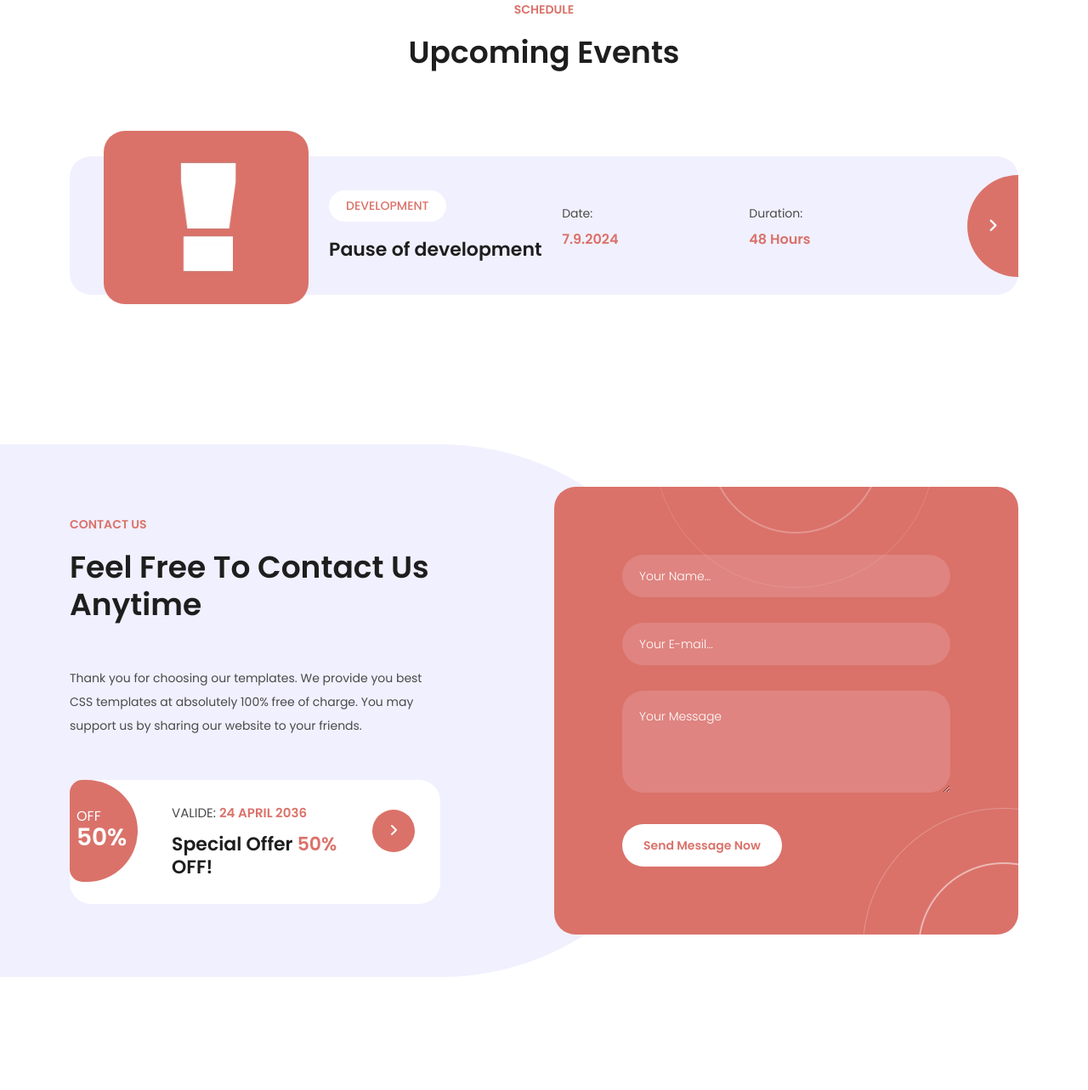
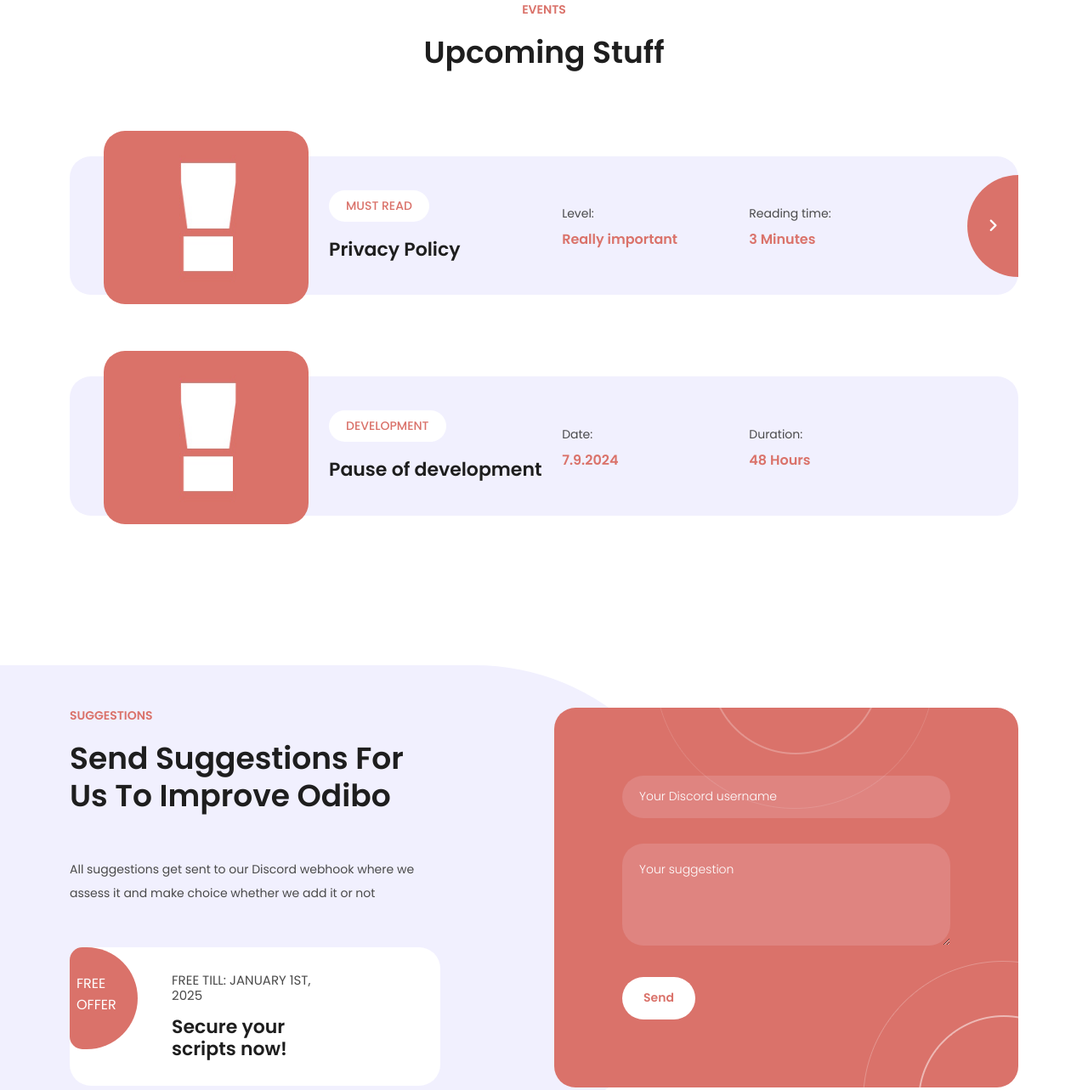
Before and after one commit to odibo-labs/web, a plain HTML site: page index.html in a window 1280 px wide. Shown: the part 4606-5889 px from the top of the page at 85% size. Drawn offline with nearby package versions, Linux system fonts and the light colour scheme.

Commit message:
Update index.html

```diff
--- a/index.html
+++ b/index.html
@@ -360,8 +360,36 @@ https://templatemo.com/tm-586-scholar
       <div class="row">
         <div class="col-lg-12 text-center">
           <div class="section-heading">
-            <h6>Schedule</h6>
-            <h2>Upcoming Events</h2>
+            <h6>Events</h6>
+            <h2>Upcoming stuff</h2>
+          </div>
+        </div>
+        <div class="col-lg-12 col-md-6">
+          <div class="item">
+            <div class="row">
+              <div class="col-lg-3">
+                <div class="image">
+                  <img src="assets/images/event-01.jpg" alt="">
+                </div>
+              </div>
+              <div class="col-lg-9">
+                <ul>
+                  <li>
+                    <span class="category">MUST READ</span>
+                    <h4>Privacy Policy</h4>
+                  </li>
+                  <li>
+                    <span>Level:</span>
+                    <h6>Really important</h6>
+                  </li>
+                  <li>
+                    <span>Reading time:</span>
+                    <h6>3 Minutes</h6>
+                  </li>
+                </ul>
+                <a href="./assets/pdf/privacy_policy.pdf"><i class="fa fa-angle-right"></i></a>
+              </div>
+            </div>
           </div>
         </div>
         <div class="col-lg-12 col-md-6">
@@ -387,7 +415,7 @@ https://templatemo.com/tm-586-scholar
                     <h6>48 Hours</h6>
                   </li>
                 </ul>
-                <a href="#"><i class="fa fa-angle-right"></i></a>
+                <!--<a href="#"><i class="fa fa-angle-right"></i></a>-->
               </div>
             </div>
           </div>
@@ -401,14 +429,14 @@ https://templatemo.com/tm-586-scholar
       <div class="row">
         <div class="col-lg-6  align-self-center">
           <div class="section-heading">
-            <h6>Contact Us</h6>
-            <h2>Feel free to contact us anytime</h2>
-            <p>Thank you for choosing our templates. We provide you best CSS templates at absolutely 100% free of charge. You may support us by sharing our website to your friends.</p>
+            <h6>Suggestions</h6>
+            <h2>Send suggestions for us to improve Odibo</h2>
+            <p>All suggestions get sent to our Discord webhook where we assess it and make choice whether we add it or not</p>
             <div class="special-offer">
-              <span class="offer">off<br><em>50%</em></span>
-              <h6>Valide: <em>24 April 2036</em></h6>
-              <h4>Special Offer <em>50%</em> OFF!</h4>
-              <a href="#"><i class="fa fa-angle-right"></i></a>
+              <span class="offer">Free<br>offer</span>
+              <h6>Free till: January 1st, 2025</h6>
+              <h4>Secure your scripts now!</h4>
+              <!--<a href=""><i class="fa fa-angle-right"></i></a>-->
             </div>
           </div>
         </div>
@@ -418,22 +446,17 @@ https://templatemo.com/tm-586-scholar
               <div class="row">
                 <div class="col-lg-12">
                   <fieldset>
-                    <input type="name" name="name" id="name" placeholder="Your Name..." autocomplete="on" required>
+                    <input type="name" name="name" id="name" placeholder="Your Discord username" autocomplete="on" required>
                   </fieldset>
                 </div>
                 <div class="col-lg-12">
                   <fieldset>
-                    <input type="text" name="email" id="email" pattern="[^ @]*@[^ @]*" placeholder="Your E-mail..." required="">
+                    <textarea name="message" id="message" placeholder="Your suggestion"></textarea>
                   </fieldset>
                 </div>
                 <div class="col-lg-12">
                   <fieldset>
-                    <textarea name="message" id="message" placeholder="Your Message"></textarea>
-                  </fieldset>
-                </div>
-                <div class="col-lg-12">
-                  <fieldset>
-                    <button type="submit" id="form-submit" class="orange-button">Send Message Now</button>
+                    <button type="submit" id="form-submit" class="orange-button">Send</button>
                   </fieldset>
                 </div>
               </div>
@@ -447,7 +470,7 @@ https://templatemo.com/tm-586-scholar
   <footer>
     <div class="container">
       <div class="col-lg-12">
-        <p>Copyright © 2036 Scholar Organization. All rights reserved. &nbsp;&nbsp;&nbsp; Design: <a href="https://templatemo.com" rel="nofollow" target="_blank">TemplateMo</a></p>
+        <p>xbcq ©. All rights reserved. <a href="./assets/pdf/privacy_policy.pdf" rel="nofollow" target="_blank">Privacy policy</a></p>
       </div>
     </div>
   </footer>
```
